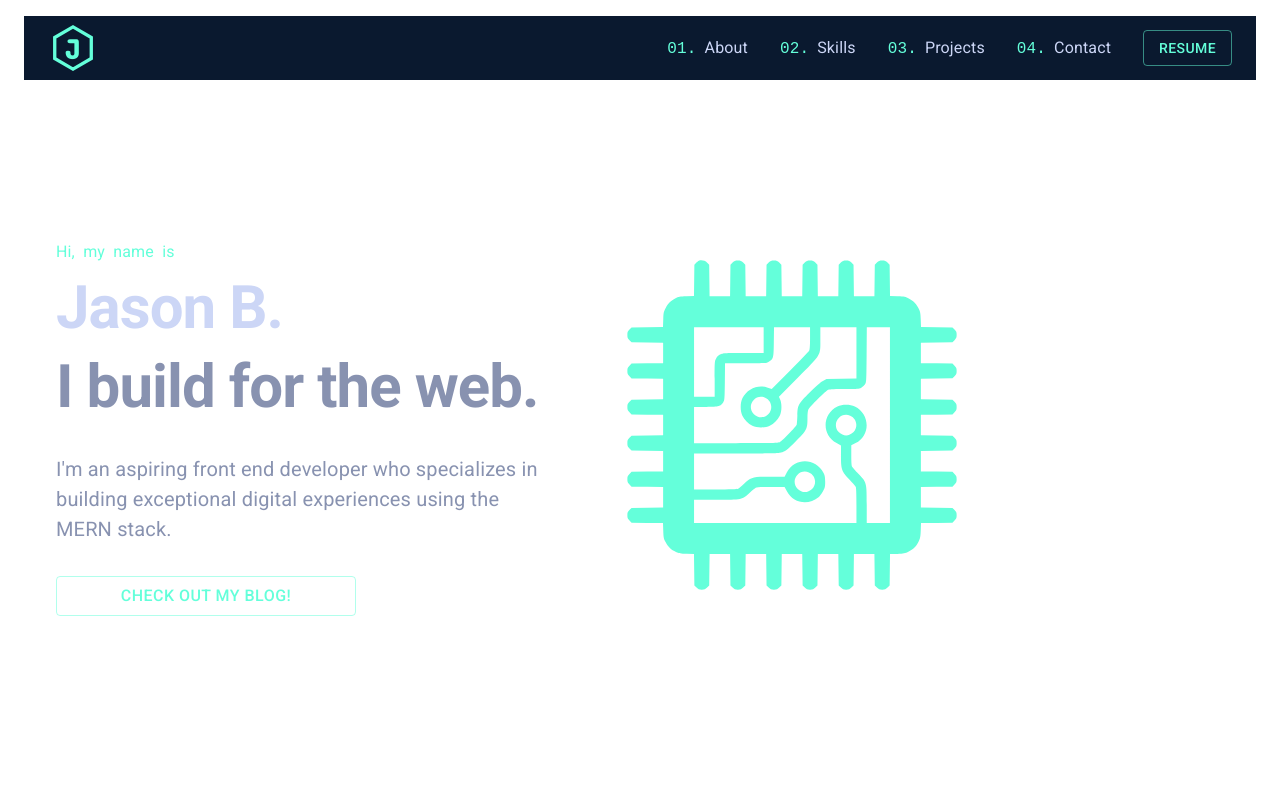
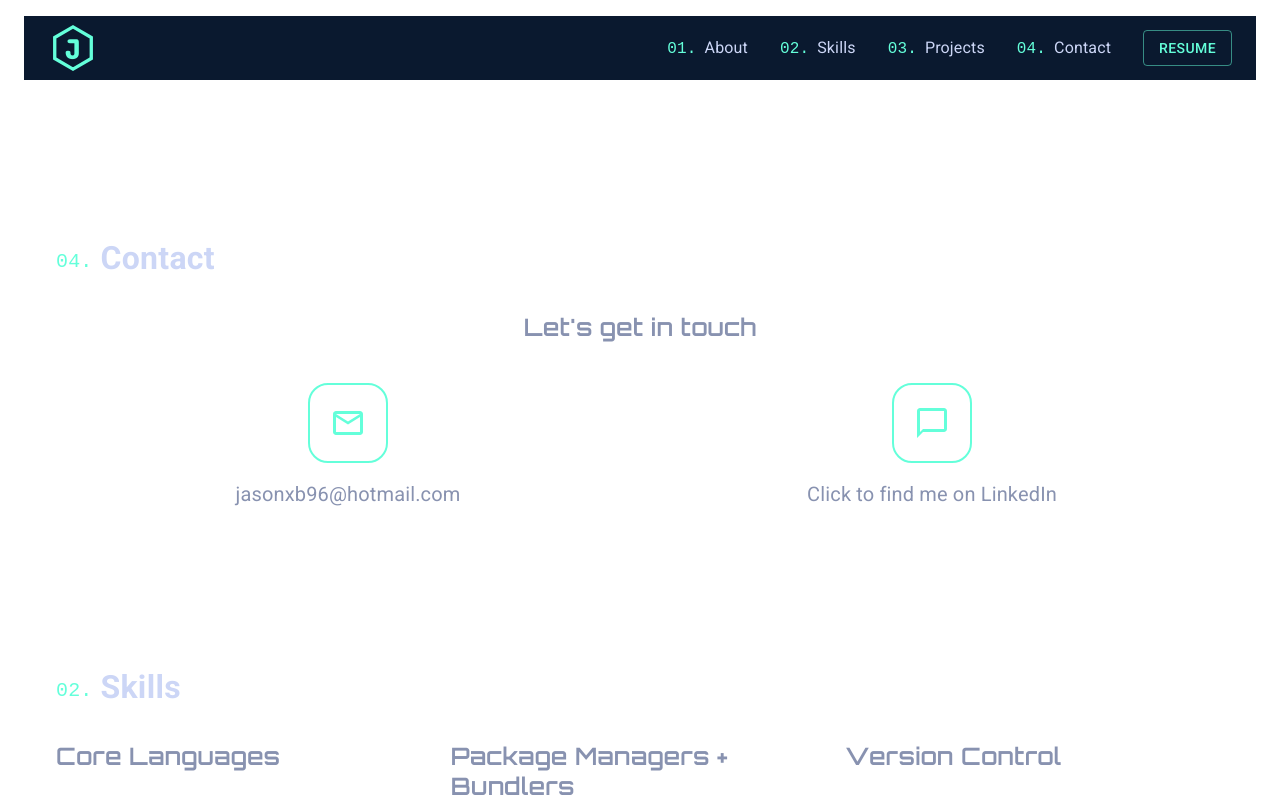
Before and after one commit to JasonXB/Portfolio-page, a Next.js app: page / in a window 1280 px wide. Shown: the top 800 px of the page. Built offline with nearby package versions, Linux system fonts and the light colour scheme.

Commit message:
Started building contact section

```diff
--- a/pages/index.js
+++ b/pages/index.js
@@ -12,10 +12,11 @@ export default function Home() {
   return (
     <PaddedBlock>
       <Navbar />
-      <Intro />
+      {/* <Intro /> */}
       {/* <About /> */}
+      {/* <Projects /> */}
+      <Contact/>
       <Skills/>
-      <Projects />
       <Box sx={{ height: "500vh" }}></Box>
     </PaddedBlock>
   );
--- a/src/blocks/Contact.js
+++ b/src/blocks/Contact.js
@@ -1,11 +1,63 @@
 import React from "react";
 import SectionBlock from "../custom-components/reusable/SectionBlock";
 import NumberedHeader from "../custom-components/reusable/NumberedHeader";
-
+import { Typography, Box, Stack } from "@mui/material";
+import { mxn } from "../../styles/mixins";
+import EmailOutlinedIcon from "@mui/icons-material/EmailOutlined";
+import ChatBubbleOutlineOutlinedIcon from "@mui/icons-material/ChatBubbleOutlineOutlined";
+import SubHeader from "../custom-components/reusable/SubHeader";
+//=
 export default function Contact() {
   return (
     <SectionBlock>
       <NumberedHeader num="04." txt="Contact" />
+      <Stack sx={styles.container}>
+        <SubHeader txt="Let's get in touch" />
+
+        <Box sx={styles.optionsBox}>
+          <Stack sx={styles.contactOption}>
+            <EmailOutlinedIcon
+              sx={styles.icon}
+            />
+            <Typography variant="p" color="secondary" sx={{ mt: "1rem" }}>
+              jasonxb96@hotmail.com
+            </Typography>
+          </Stack>
+          <Stack sx={styles.contactOption}>
+            <ChatBubbleOutlineOutlinedIcon
+              sx={styles.icon}
+            />
+            <Typography variant="p" color="secondary" sx={{ mt: "1rem" }}>
+              Click to find me on LinkedIn
+            </Typography>
+          </Stack>
+        </Box>
+      </Stack>
     </SectionBlock>
   );
 }
+
+const styles = {
+  container: {
+    borderRadius: 5,
+    // background: "#8892b0", //! change
+    // p: 5,
+  },
+  optionsBox: {
+    display: "grid",
+    gridTemplateColumns: "1fr 1fr",
+    width: "100%",
+    mt: "1.5rem",
+  },
+  contactOption: {
+    ...mxn.flexColumn,
+    // boxShadow: "rgba(134, 151, 168, 1)",
+  },
+  icon: {
+    p: 2.5,
+    fontSize: "5rem",
+    borderRadius: 5,
+    color: "#64ffda",
+    border: "2px solid #64ffda",
+  },
+};
--- a/src/custom-components/reusable/SubHeader.js
+++ b/src/custom-components/reusable/SubHeader.js
@@ -6,7 +6,7 @@ export default function SubHeader({ txt }) {
     genre: { mb: "1rem", textAlign: "center" },
   };
   return (
-    <Typography variant="h3" color="secondary" sx={styles.genre}>
+    <Typography variant="h4" color="secondary" sx={styles.genre}>
       {txt}
     </Typography>
   );
--- a/styles/globals.css
+++ b/styles/globals.css
@@ -24,7 +24,8 @@ h3 {
   display: flex;
   flex-direction: row;
 }
-h3:before, h3:after{
+h3:before,
+h3:after {
   content: "";
   flex: 1 1;
   border-bottom: 1px solid;
--- a/styles/themesMUI.js
+++ b/styles/themesMUI.js
@@ -50,9 +50,10 @@ const typography = {
     letterSpacing: "0.00735em",
 
     // use this trick to add ------dividers------ to headers
+    // placed the required code in our global css file
     // https://stackoverflow.com/questions/5214127/css-technique-for-a-horizontal-line-with-words-in-the-middle#:~:text=Here%20is%20Flex%20based%20solution.
   },
- // Sub headers for skills section (like Full-stack web apps)
+  // Sub headers for skills section (like Full-stack web apps)
   h4: {
     fontFamily: `'Orbitron', sans-serif;`,
     fontSize: "1.5rem", // 24px
@@ -67,7 +68,7 @@ const typography = {
     fontWeight: 600,
     lineHeight: 1.235,
     letterSpacing: "0.00735em",
-    color:"#ccd6f6"
+    color: "#ccd6f6",
   },
   h6: {
     fontFamily: `'Fira Code', monospace`,
```
